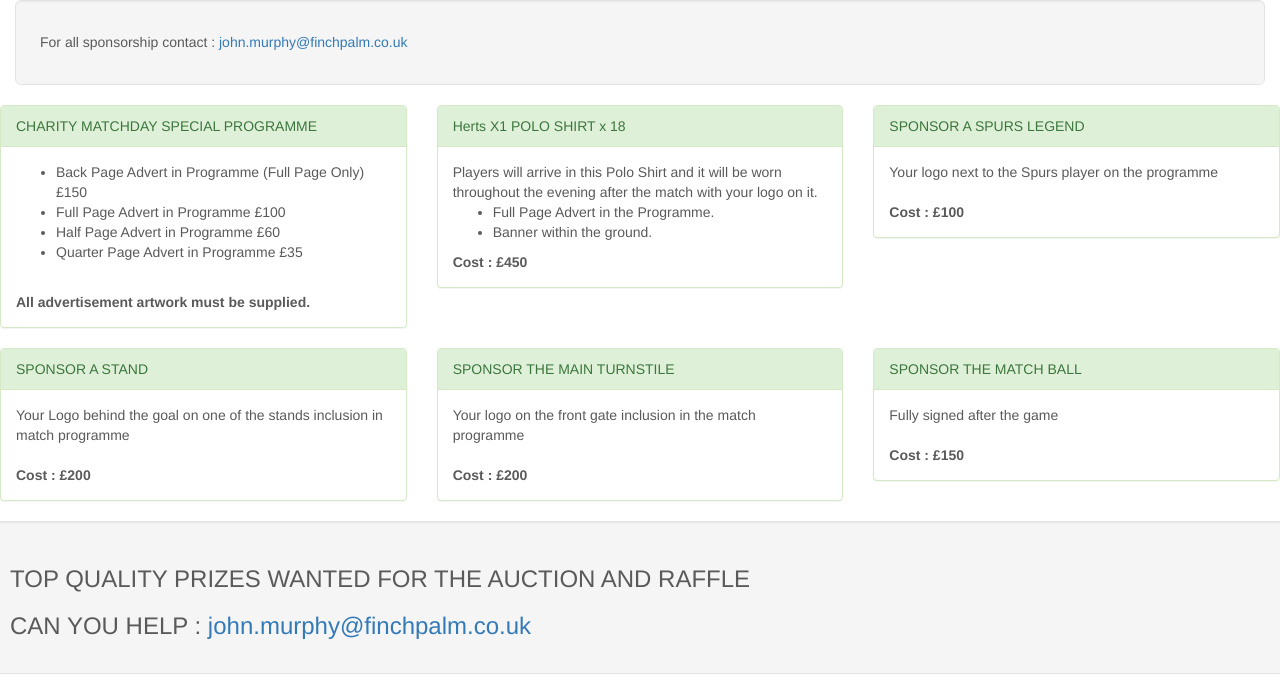
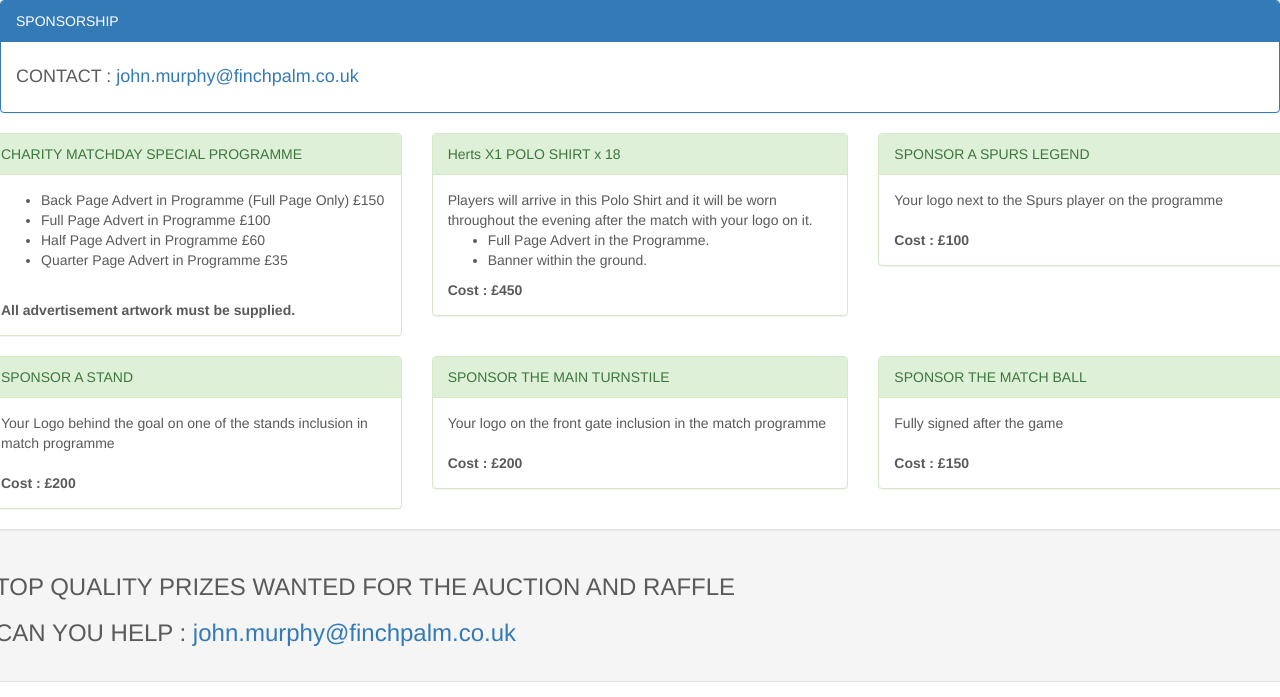
Before and after one commit to spurslegends/web, a plain HTML site: page sponsorship.html in a window 1280 px wide. Shown: the top 697 px of the page. Drawn offline with nearby package versions, Linux system fonts and the light colour scheme; a script that the page names is missing.

```diff
--- a/sponsorship.html
+++ b/sponsorship.html
@@ -17,15 +17,19 @@
     <link href="legends.css" rel="stylesheet">
   </head>
 	<div class="row">
-	<div class="container-fluid">
 	<div class="col-md-12">
 
-		<div class="well well-lg">
-			<h5>
-			For all sponsorship contact : <a href="mailto:#">john.murphy@finchpalm.co.uk</a>
-			</h5>
+		<div class="panel panel-primary">
+		<div class="panel-heading">SPONSORSHIP</div>
+		<div class="panel-body">
+
+			<h4>
+			CONTACT : <a href="mailto:#">john.murphy@finchpalm.co.uk</a>
+			</h4>
+			</div>
 		</div>
 	</div>
+
 	<div class="row">
 	<div class="col-md-4">
 
```
